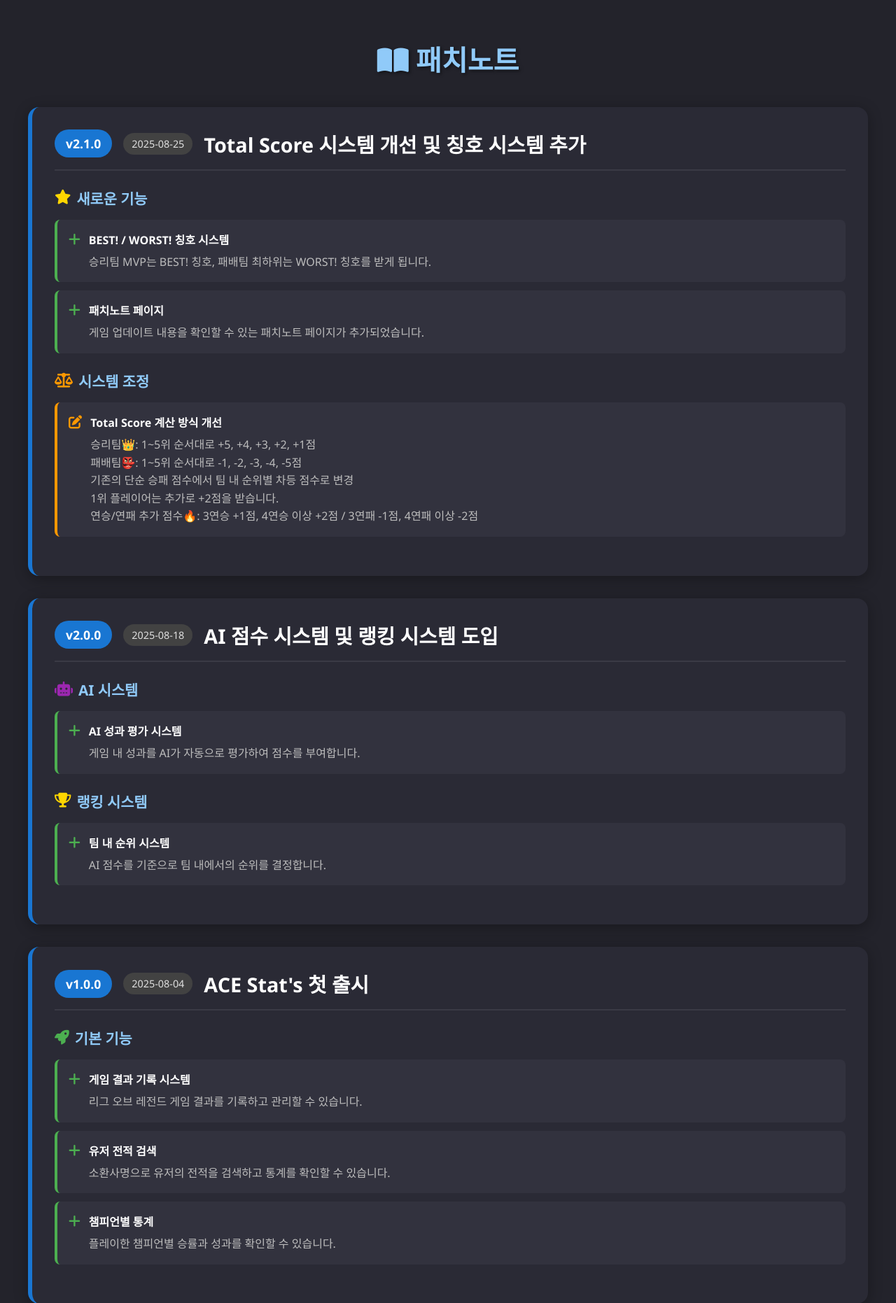
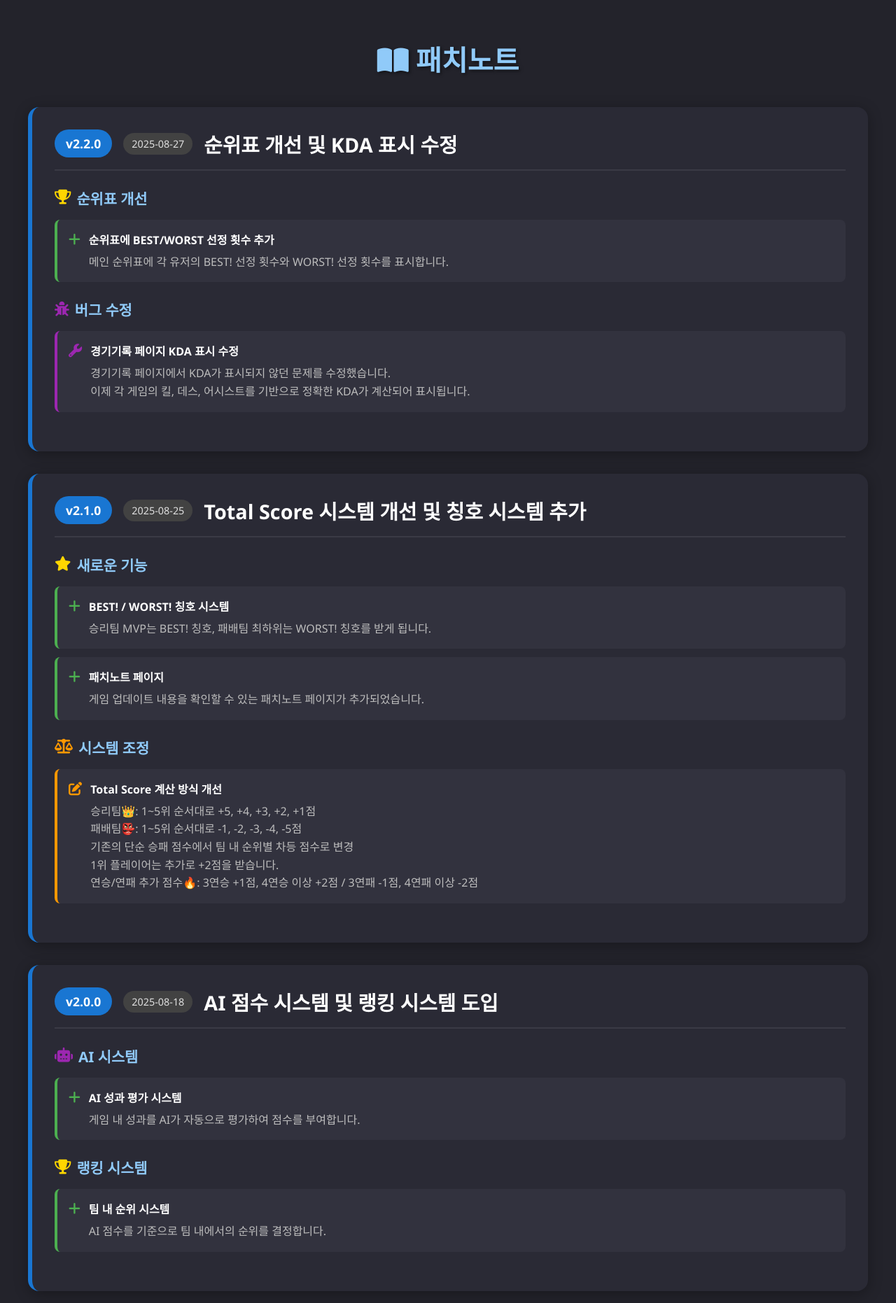
Before and after one commit to cchany/lol_project, a Django app: page /patchnote/ in a window 1280 px wide. Shown: the part 148-2010 px from the top of the page at 70% size. Run offline with Django 5.2, Linux system fonts and the light colour scheme.

Commit message:
0827_순위표개선

```diff
--- a/lolapp/templates/lolapp/patchnote.html
+++ b/lolapp/templates/lolapp/patchnote.html
@@ -186,6 +186,52 @@
         <!-- 최신 패치 -->
         <div class="patchnote-section">
             <div class="patchnote-header">
+                <span class="version-badge">v2.2.0</span>
+                <span class="date-badge">2025-08-27</span>
+                <h2 class="patchnote-title">순위표 개선 및 KDA 표시 수정</h2>
+            </div>
+
+            <div class="change-category">
+                <h3 class="category-title">
+                    <i class="fas fa-trophy" style="color: #ffd600;"></i>
+                    순위표 개선
+                </h3>
+                <ul class="change-list">
+                    <li class="change-item buff">
+                        <i class="fas fa-plus change-icon buff"></i>
+                        <div class="change-content">
+                            <div class="change-title">순위표에 BEST/WORST 선정 횟수 추가</div>
+                            <div class="change-description">
+                                메인 순위표에 각 유저의 BEST! 선정 횟수와 WORST! 선정 횟수를 표시합니다.<br>
+                            </div>
+                        </div>
+                    </li>
+                </ul>
+            </div>
+
+            <div class="change-category">
+                <h3 class="category-title">
+                    <i class="fas fa-bug" style="color: #9c27b0;"></i>
+                    버그 수정
+                </h3>
+                <ul class="change-list">
+                    <li class="change-item bugfix">
+                        <i class="fas fa-wrench change-icon bugfix"></i>
+                        <div class="change-content">
+                            <div class="change-title">경기기록 페이지 KDA 표시 수정</div>
+                            <div class="change-description">
+                                경기기록 페이지에서 KDA가 표시되지 않던 문제를 수정했습니다.<br>
+                                이제 각 게임의 킬, 데스, 어시스트를 기반으로 정확한 KDA가 계산되어 표시됩니다.
+                            </div>
+                        </div>
+                    </li>
+                </ul>
+            </div>
+        </div>
+
+        <!-- 이전 패치 -->
+        <div class="patchnote-section">
+            <div class="patchnote-header">
                 <span class="version-badge">v2.1.0</span>
                 <span class="date-badge">2025-08-25</span>
                 <h2 class="patchnote-title">Total Score 시스템 개선 및 칭호 시스템 추가</h2>
--- a/lolapp/views.py
+++ b/lolapp/views.py
@@ -179,6 +179,10 @@ def get_rank_user_stats():
         last_gamedata = GameData.objects.filter(user__in=user_lol_ids).order_by('-game__id').first()
         total_score = last_gamedata.total_score if last_gamedata else 100
 
+        # BEST와 WORST 선정 횟수 계산
+        best_count = GameData.objects.filter(user__in=user_lol_ids, title='BEST!').count()
+        worst_count = GameData.objects.filter(user__in=user_lol_ids, title='WORST!').count()
+
         user_stats.append({
             'name': s['user__name'],
             'total': total,
@@ -190,6 +194,8 @@ def get_rank_user_stats():
             'cs': s['cs_sum'] or 0,
             'ai_score': round(s['ai_score_avg'] or 0, 2),
             'score': int(total_score),
+            'best_count': best_count,
+            'worst_count': worst_count,
         })
     user_stats = sorted(user_stats, key=lambda x: (-x['score'], -x['winrate'], -x['kda']))
     real_user_stats = [u for u in user_stats if u['total'] > 0]
@@ -1110,6 +1116,8 @@ def database(request):
 
     for game in page_obj:
         game.champion_img = get_champion_img_name(game.champion)
+        # KDA 계산 추가
+        game.kda = round((game.kill + game.assist) / (game.death if game.death != 0 else 1), 2)
 
         if current_game_id != game.game.id:
             if current_group:
```
Also changed, not shown: lolapp/templates/lolapp/rank.html (+18 -2 lines).
